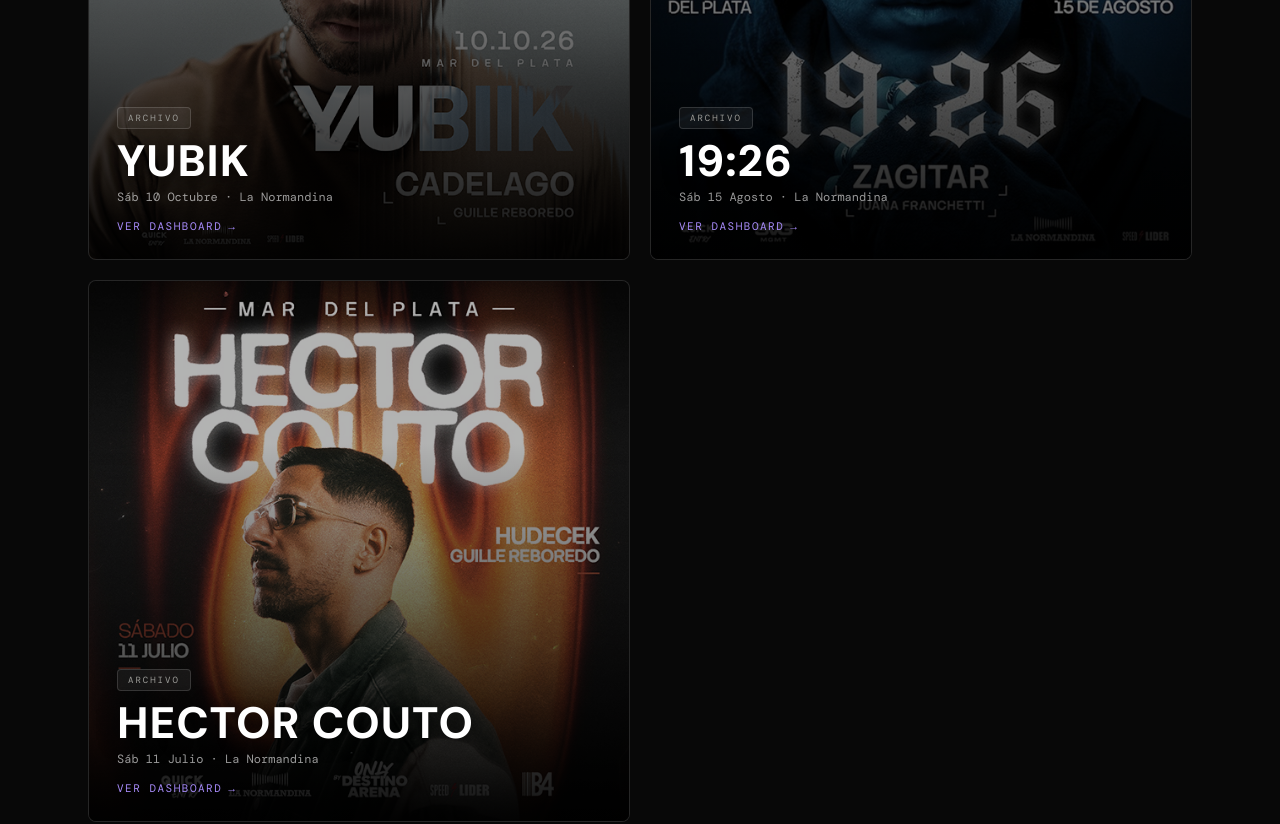
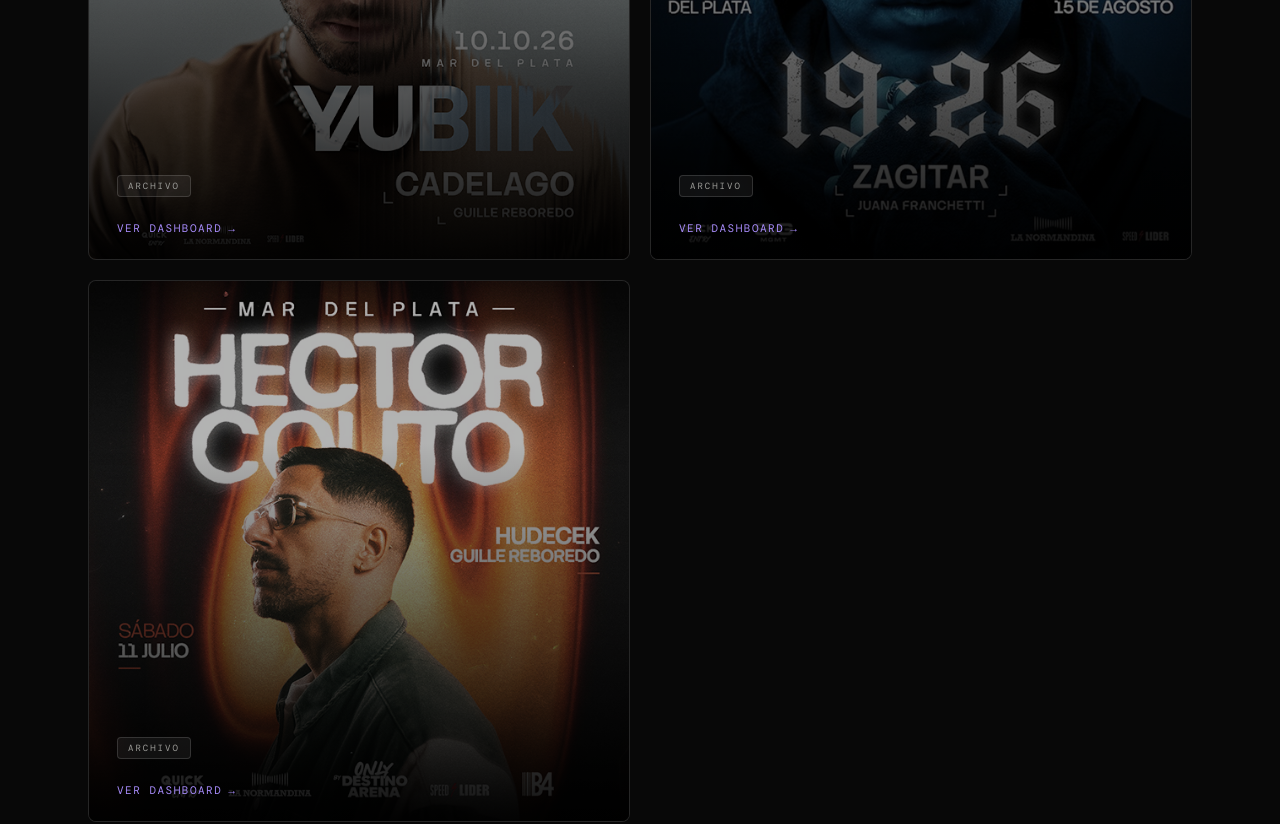
Before and after one commit to DestinoArena/Dashboard-Eventos, a plain HTML site: page anteriores.html in a window 1280 px wide. Shown: the part 720-1544 px from the top of the page. Drawn offline with nearby package versions, Linux system fonts and the light colour scheme.

Commit message:
Update anteriores.html

```diff
--- a/anteriores.html
+++ b/anteriores.html
@@ -114,6 +114,8 @@
     .events-grid { grid-template-columns: 1fr; }
     footer { padding: 16px 20px; flex-direction: column; gap: 6px; text-align: center; }
   }
+  .event-card .info { display: flex; flex-direction: column; align-items: flex-start; }
+
 </style>
 </head>
 <body>
@@ -137,8 +139,6 @@
       <div class="overlay"></div>
       <div class="info">
         <span class="tag">Archivo</span>
-        <div class="artist">YUBIK</div>
-        <div class="date">Sáb 10 Octubre · La Normandina</div>
         <div class="cta">Ver dashboard <span class="cta-arrow">→</span></div>
       </div>
     </a>
@@ -148,8 +148,6 @@
       <div class="overlay"></div>
       <div class="info">
         <span class="tag">Archivo</span>
-        <div class="artist">19:26</div>
-        <div class="date">Sáb 15 Agosto · La Normandina</div>
         <div class="cta">Ver dashboard <span class="cta-arrow">→</span></div>
       </div>
     </a>
@@ -159,8 +157,6 @@
       <div class="overlay"></div>
       <div class="info">
         <span class="tag">Archivo</span>
-        <div class="artist">HECTOR COUTO</div>
-        <div class="date">Sáb 11 Julio · La Normandina</div>
         <div class="cta">Ver dashboard <span class="cta-arrow">→</span></div>
       </div>
     </a>
```
